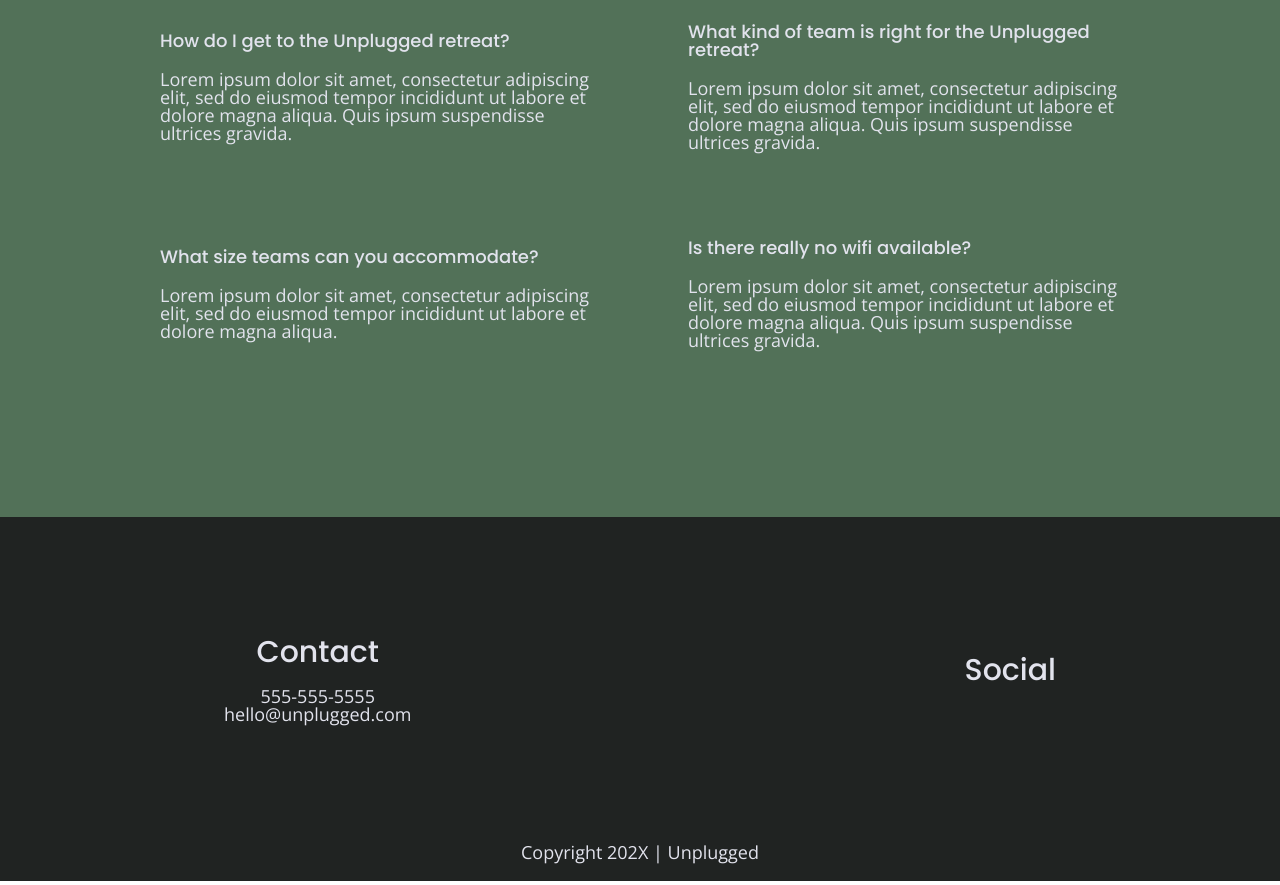
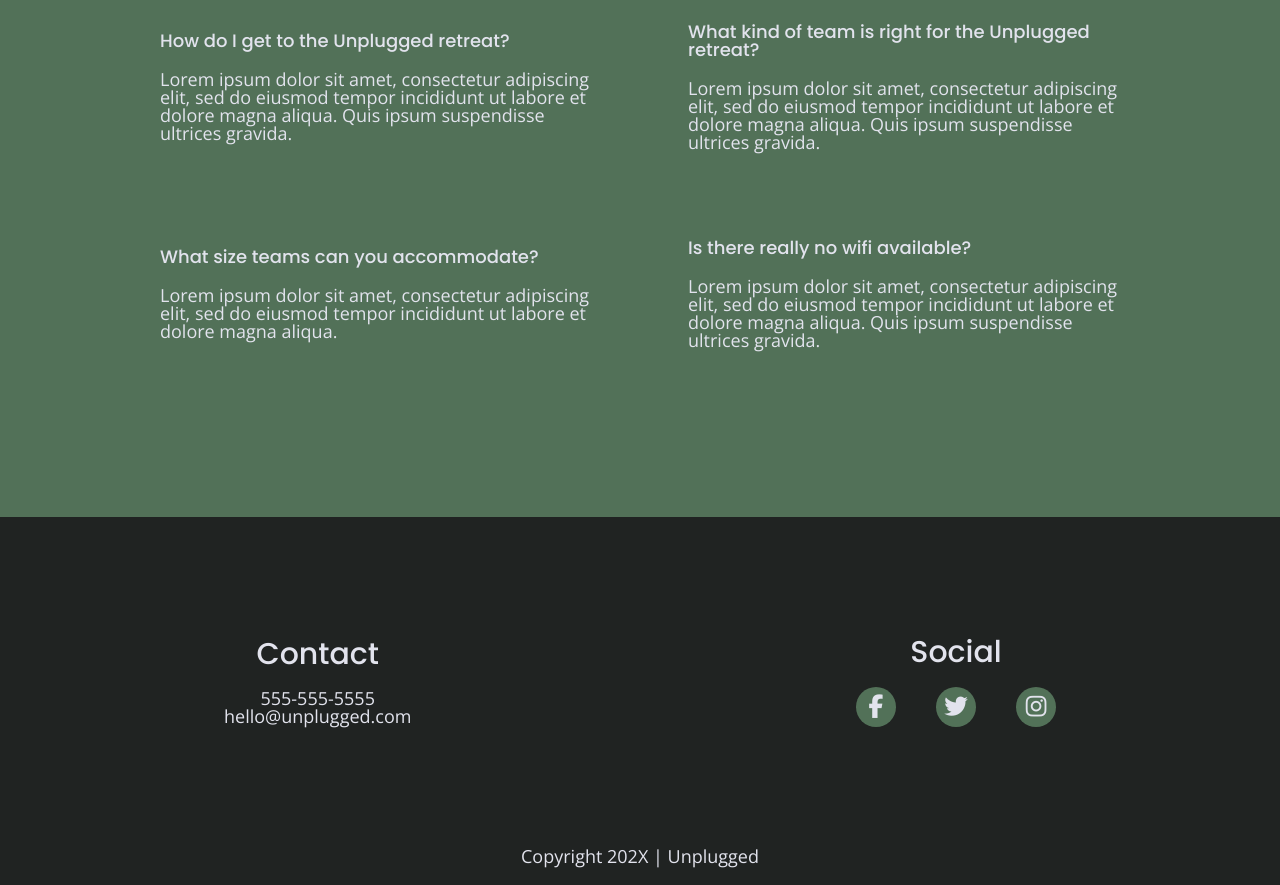
Before and after one commit to Sheedwebdev/Unplugged, a website: page faq/index.html in a window 1280 px wide. Shown: the part 309-1194 px from the top of the page. Drawn offline with nearby package versions, Linux system fonts and the light colour scheme; files that its build step writes are made by us from their sources; files whose address does not match are found by name.

Commit message:
added social media icons

```diff
--- a/css/main.css
+++ b/css/main.css
@@ -239,10 +239,24 @@ footer .contact {
   margin-bottom: 50px;
 }
 
+footer .social-icons {
+  display: flex;
+  justify-content: space-around;
+  align-items: center;
+}
+
 footer .social-icons p {
+  background-color: #527158;
+  border-radius: 50%;
+  width: 40px;
+  height: 40px;
   display: flex;
   justify-content: center;
   align-items: center;
+}
+
+footer .social-icons p i {
+  font-size: 1.3125em;
 }
 
 footer .copyright {
@@ -680,6 +694,11 @@ input[type=button] {
     /*width: 30%;*/
   }
 
+  footer .social-icons {
+    width: 12.5em;
+    justify-content: space-between;
+  }
+
 
   footer .copyright {
     width: 100%;
--- a/faq/index.html
+++ b/faq/index.html
@@ -86,9 +86,15 @@
           <div class="social">
             <h4>Social</h4>
             <div class="social-icons">
-              <p><a href="https://www.facebook.com/yoursite" target="_blank" rel="noopener"></a></p>
-              <p><a href="https://www.instagram.com/yoursite" target="_blank" rel="noopener"></a></p>
-              <p><a href="https://www.twitter.com/yoursite" target="_blank" rel="noopener"></a></p>
+              <p>
+                <a href="https://www.facebook.com/Skillcrush/" target="_blank"><i class="fab fa-facebook-f"></i></a>
+              </p>
+              <p>
+                <a href="https://twitter.com/Skillcrush" target="_blank"><i class="fab fa-twitter"></i></a>
+              </p>
+              <p>
+                <a href="https://www.instagram.com/skillcrush/" target="_blank"><i class="fab fa-instagram"></i></a>
+              </p>
               <!-- other social links here -->
             </div>
           </div>
```
Also changed, not shown: about/index.html (+9 -3 lines), index.html (+3 -3 lines).
